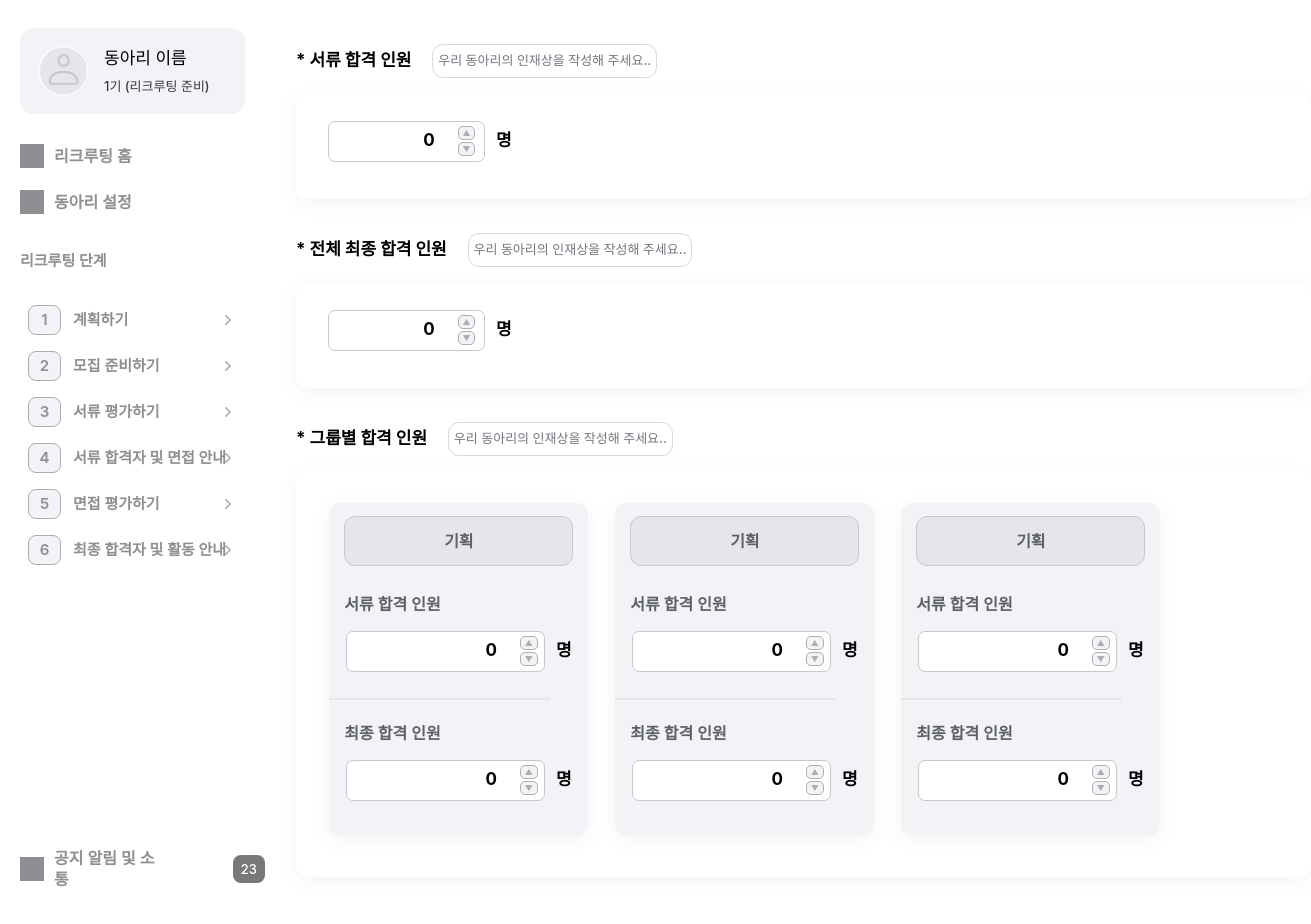
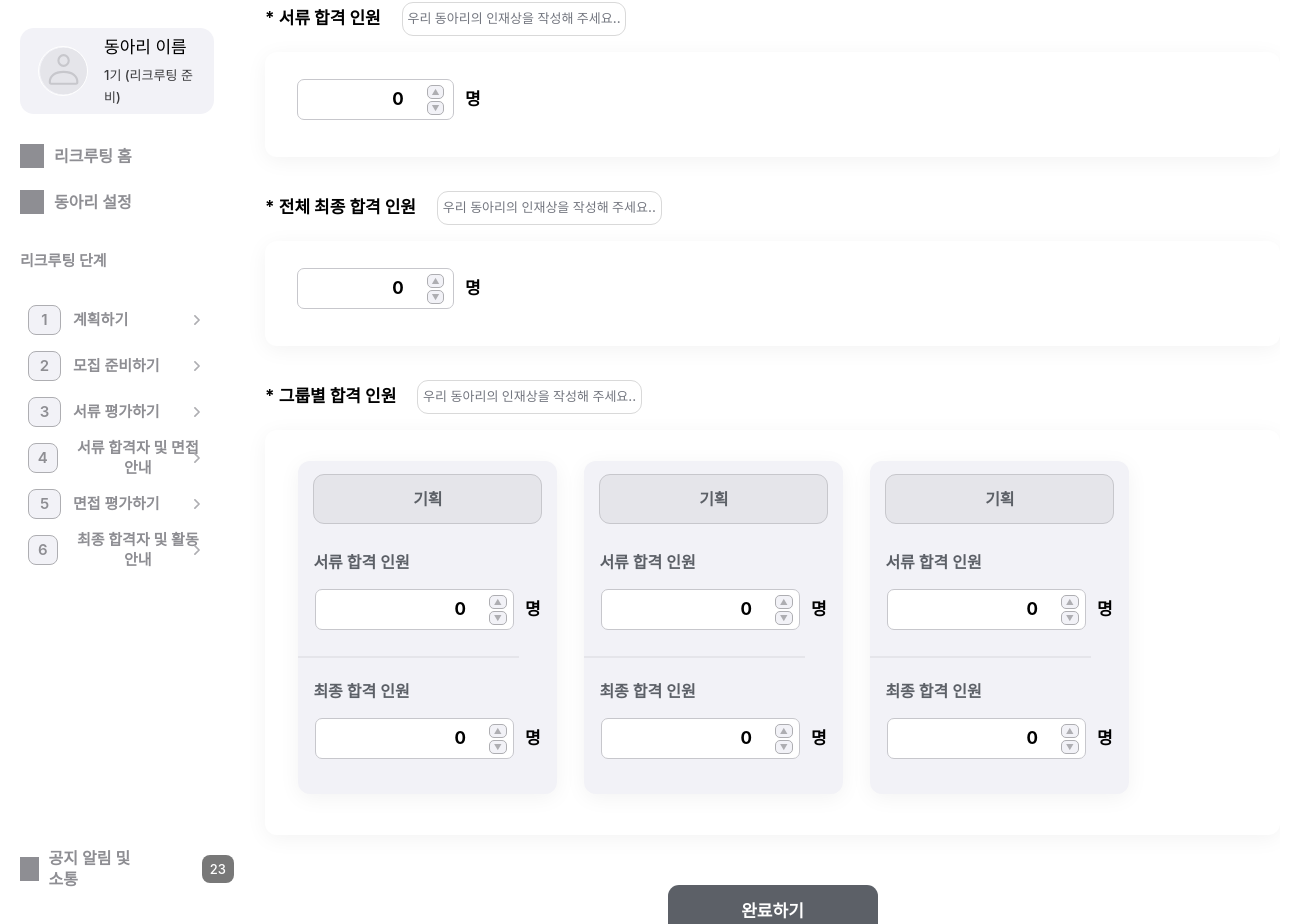
Before and after one commit to Cluting/cluting-frontend, a React (Create React App) app: page /recruting/02_prepare in a window 1280 px wide. Shown: the part 53-977 px from the top of the page, 1311 px wide, since content can reach past the window. Built offline with nearby package versions, Linux system fonts and the light colour scheme; a web font is replaced by a local one.

Commit message:
✨ feat: 완료하기 버튼 생성 및 스타일 수정

```diff
--- /dev/null
+++ b/src/components/recruting/CompleteButton.jsx
@@ -0,0 +1,7 @@
+export default function CompleteButton() {
+  return (
+    <button className="w-[210px] h-[54px] rounded-[11px] bg-gray-850 text-white-100 text-[17px] font-semibold flex-center">
+      완료하기
+    </button>
+  );
+}
--- a/src/components/recruting/_02_prepare/_01/GroupPassCount.tsx
+++ b/src/components/recruting/_02_prepare/_01/GroupPassCount.tsx
@@ -7,7 +7,7 @@ export default function GroupPassCount() {
         <div className="flex">
           {" "}
           <p className="text-[17px] font-bold pr-[21px] flex items-center">
-            * 그룹별 합격 인원
+            <span className="mr-[0.25em]">*</span> 그룹별 합격 인원
           </p>
           <div className="w-[224.73px] h-[34px] rounded-[11px] bg-white-100 border border-[#D9D9D9] text-[13px] text-[#73767F] font-medium flex-center">
             우리 동아리의 인재상을 작성해 주세요..
--- a/src/components/recruting/_02_prepare/_01/NumberSpinner.tsx
+++ b/src/components/recruting/_02_prepare/_01/NumberSpinner.tsx
@@ -1,14 +1,23 @@
+//input+button 컴포넌트
 import { useState } from "react";
 
 export default function NumberSpinner() {
   const [count, setCount] = useState(0);
 
   const increment = () => setCount((prev) => prev + 1);
-  const decrement = () => setCount((prev) => prev - 1);
+  const decrement = () =>
+    setCount((prev) => {
+      if (prev <= 0) return 0;
+      return prev - 1;
+    });
 
   const handleInputChange = (e: React.ChangeEvent<HTMLInputElement>) => {
     const value = e.target.value === "" ? 0 : parseInt(e.target.value);
-    setCount(value);
+    if (isNaN(value) || value < 0) {
+      setCount(0);
+    } else {
+      setCount(value);
+    }
   };
 
   return (
--- a/src/pages/Recruting/RecrutingPrepare.tsx
+++ b/src/pages/Recruting/RecrutingPrepare.tsx
@@ -3,19 +3,20 @@
 import Sidemenu from "../../components/recruting/Sidemenu";
 import GroupPassCount from "../../components/recruting/_02_prepare/_01/GroupPassCount";
 import NumberSpinner from "../../components/recruting/_02_prepare/_01/NumberSpinner";
+import CompleteButton from "../../components/recruting/CompleteButton";
 
 export default function RecrutingPrepare() {
   return (
-    <div className="flex-center text-[30px] ">
+    <div className="flex justify-center text-[30px] ">
       {" "}
       <Sidemenu />
-      <div className="w-[1015px] pl-[30.99px]">
+      <div className="pl-[30.99px]">
         {" "}
         {/*서류 합격 인원 */}
         <div>
           <div className="flex">
             <p className="text-[17px] font-bold pr-[21px] flex items-center">
-              * 서류 합격 인원
+              <span className="mr-[0.25em]">*</span> 서류 합격 인원
             </p>
             <div className="w-[224.73px] h-[34px] rounded-[11px] bg-white-100 border border-[#D9D9D9] text-[13px] text-[#73767F] font-medium flex-center">
               우리 동아리의 인재상을 작성해 주세요..
@@ -36,7 +37,7 @@ export default function RecrutingPrepare() {
         <div className="pt-[34px]">
           <div className="flex">
             <p className="text-[17px] font-bold pr-[21px] flex items-center">
-              * 전체 최종 합격 인원
+              <span className="mr-[0.25em]">*</span> 전체 최종 합격 인원
             </p>
             <div className="w-[224.73px] h-[34px] rounded-[11px] bg-white-100 border border-[#D9D9D9] text-[13px] text-[#73767F] font-medium flex-center">
               우리 동아리의 인재상을 작성해 주세요..
@@ -57,6 +58,9 @@ export default function RecrutingPrepare() {
         <div>
           <GroupPassCount />
         </div>
+        <div className="flex-center pt-[50px] pb-[40px]">
+          <CompleteButton />
+        </div>
       </div>
     </div>
   );
```
